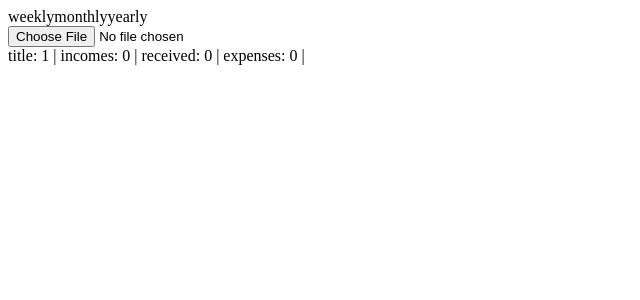
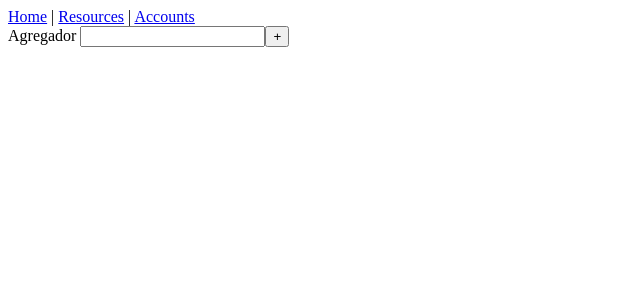
Before and after one commit to alexislopes/ena, a Nuxt app: page /resources in a window 1280 px wide. Shown: the top 300 px of the page, without its empty margins (0-640 px from the left). Built offline with nearby package versions, Linux system fonts and the light colour scheme.

Commit message:
add resources store 🍍

```diff
--- /dev/null
+++ b/layouts/default.vue
@@ -0,0 +1,11 @@
+<script lang="ts" setup></script>
+
+<template>
+  <div>
+    <NuxtLink to="/home">Home</NuxtLink> | <NuxtLink to="/resources">Resources</NuxtLink> | <NuxtLink to="/accounts">
+      Accounts</NuxtLink>
+    <slot />
+  </div>
+</template>
+
+<style scoped></style>
--- a/package.json
+++ b/package.json
@@ -15,7 +15,8 @@
     "@pinia/nuxt": "^0.4.7",
     "lodash": "^4.17.21",
     "papaparse": "^5.4.0",
-    "pinia": "^2.0.33"
+    "pinia": "^2.0.33",
+    "uuid": "^9.0.0"
   },
   "overrides": {
     "vue": "^2.6.14 || ^3.2.0"
--- /dev/null
+++ b/pages/accounts.vue
@@ -0,0 +1,9 @@
+<script lang="ts" setup></script>
+
+<template>
+  <div>
+    Page: foo
+  </div>
+</template>
+
+<style scoped></style>
--- a/app.vue
+++ b/pages/home.vue
@@ -7,23 +7,41 @@
   <div>
     <input type="file" name="" id="" @change="handleFileUpload">
   </div>
-      title: {{ store.title[store.type] }} |
-      incomes: {{ store.incomes }} |
-      received: {{ store.received }} |
-      expenses: {{ store.expenses }} |
+  title: {{ store.title[store.type] }} |
+  incomes: {{ store.incomes }} |
+  received: {{ store.received }} |
+  expenses: {{ store.expenses }} |
+  <!-- by resource: {{ transactionsByResource }} -->
 </template>
 
 <script setup>
 import { isEqual } from "lodash";
 import Papa from "papaparse";
 import { computed, ref } from "vue";
-import { useDateUtils } from "./composables/useDateUtils";
-import { useTransactionsStore } from "./store/transactionsStore.js";
+import { useDateUtils } from "../composables/useDateUtils";
+import { useResourcesStore } from "../store/resourcesStore.js";
+import { useTransactionsStore } from "../store/transactionsStore.js";
 const dados = ref(undefined)
 
-const {parseDate} = useDateUtils()
+const { parseDate } = useDateUtils()
 
-const store = useTransactionsStore()
+const store = useTransactionsStore();
+const resourcesStore = useResourcesStore()
+
+const transactionsByResource = computed(() => {
+  return resourcesStore.resources.map(resource => {
+    return {
+      resource: resource.agregador,
+      transactions: store.lastTransactions.filter(transaction => transaction.Conta.toLowerCase().includes(resource.agregador))
+    }
+  })
+})
+
+const incomesByResource = computed(() => {
+  return transactionsByResource.value.map(tbr => {
+    return Object.assign(tbr, { incomes: tbr.transactions.filter(t => t.Valor > 0).map(m => m.Valor).reduce((a, b) => a + b, 0) })
+  })
+})
 
 
 
--- /dev/null
+++ b/pages/resources.vue
@@ -0,0 +1,27 @@
+<script  setup>
+import { v4 as uuidv4 } from 'uuid';
+import { ref } from "vue";
+import { useResourcesStore } from "../store/resourcesStore.js";
+
+const store = useResourcesStore();
+
+const agregador = ref("");
+
+function createResource() {
+  console.log(store.resources)
+  store.resources.push({ agregador: agregador.value, id: uuidv4() })
+}
+</script>
+
+<template>
+  <div>
+    <label>
+      Agregador
+      <input type="text" v-model="agregador" name="" id="">
+    </label>
+    <button @click="createResource">+</button>
+  </div>
+  <div v-for="resource in store.resources" :key="resource.agregador">{{ resource.agregador }}</div>
+</template>
+
+<style scoped></style>
--- /dev/null
+++ b/store/resourcesStore.js
@@ -0,0 +1,7 @@
+import { ref } from "vue";
+
+export const useResourcesStore = defineStore('resources', () => {
+  const resources = ref([])
+
+  return { resources }
+});
```
Also changed, not shown: 1 other file (tests, documents, lock files or other folders).
